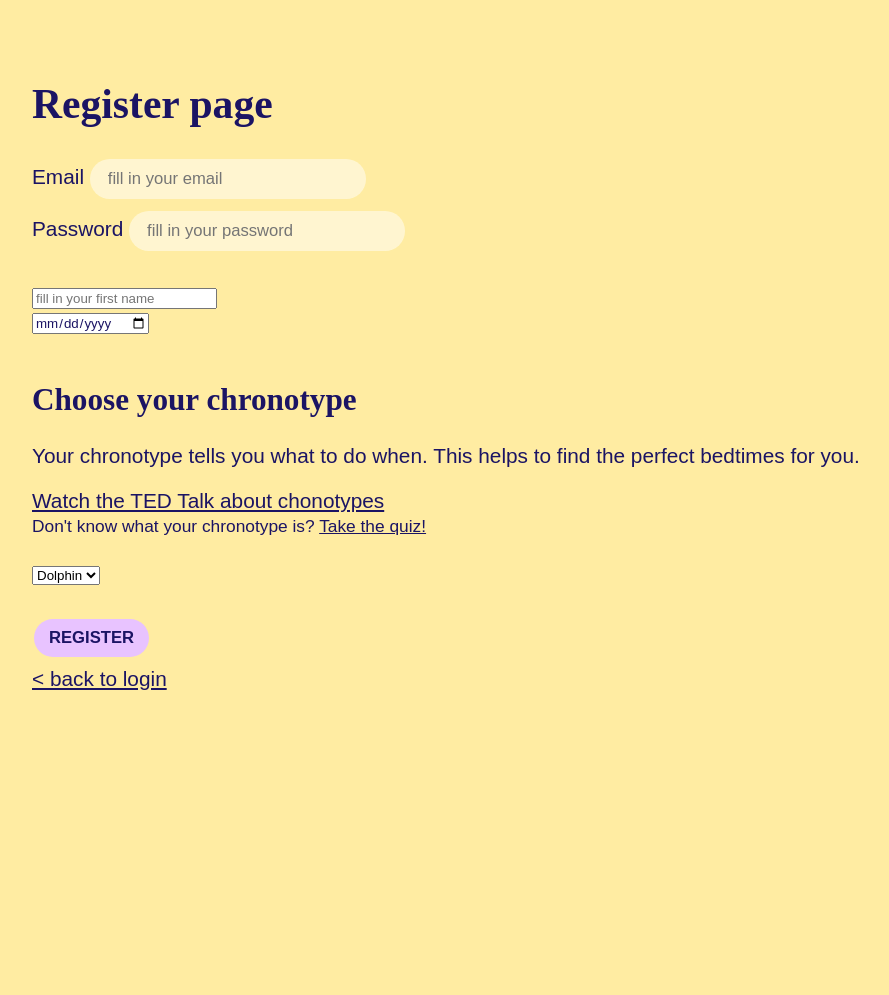
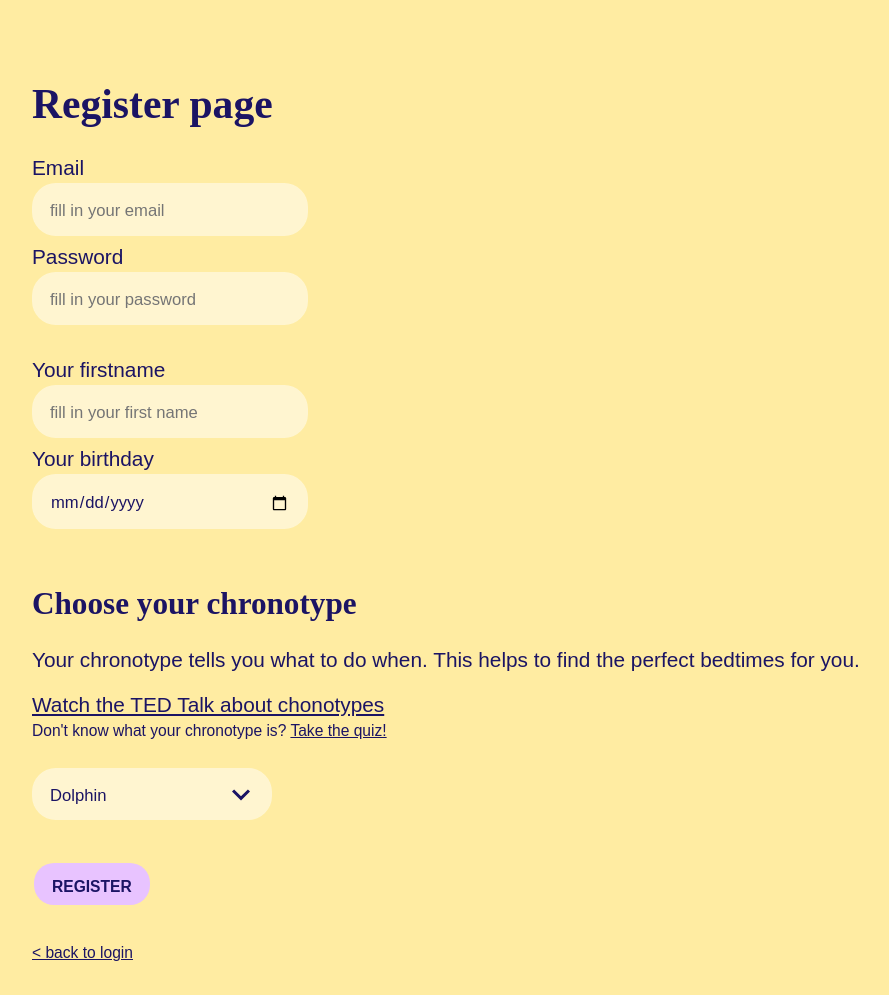
Before and after one commit to lsiewers/KM4, a PHP site: page /user_registerForm.php in a window 1280 px wide. Shown: the whole page, without its empty margins (0-889 px from the left). Before the commit the page ends 690 px from the top, so only its background shows below. Run offline with PHP 8.4, Linux system fonts and the light colour scheme; some web fonts are replaced.

Commit message:
Lil' style update

```diff
--- a/Circa/PHP/css/stylesheet.css
+++ b/Circa/PHP/css/stylesheet.css
@@ -24,32 +24,50 @@ input {
 
 input[type=email],
 input[type=password],
-input[type=text] {
+input[type=text],
+input[type=date],
+select {
+    font-family: inherit;
+    color: inherit;
     border: none;
     outline: none;
-    padding: 10px 18px;
+    padding: 18px 18px 15px;
     margin: 3px 0 9px;
     width: 240px;
     font-size: .8em;
     background-color: rgba(255,255,255,0.5);
     border-radius: 24px;
+    -webkit-appearance: none;
 }
 
+.select-arrow {
+    position: relative;
+    right: 30px;
+    transform: translateX(-100%) rotate(90deg);
+    pointer-events: none;
+    display: inline-block;
+    width: 18px;
+    top: 1px;
+    cursor: pointer;
+ }
+
+ .select-arrow svg { fill: #1b1464; }
+
 input[type=submit] {
-    font-size: .8em;
+    font-size: .75em;
     border: none;
-    padding: 9px 15px;
+    padding: 15px 18px 9px;
     background-color: #e8c3ff;
     border-radius: 20px;
     margin: 10px 2px;
     cursor: pointer;
-    font-weight: 900;
+    font-weight: 800;
     font-style: normal;
     text-transform: uppercase;
 }
 
 input[type=submit].delete {
-    padding: 6px 12px;
+    padding: 12px 15px 8px;
     font-size: .6em;
     color: #c96788;
     background-color: #ffca9d;
@@ -63,9 +81,13 @@ pre {
     font-size: 1.2em;
 }
 
+small {
+    font-size: .75em;
+}
+
 strong {
     font-family: objektiv-mk1, sans-serif;
-    font-weight: 900;
+    font-weight: 800;
     font-style: normal;
 }
 
@@ -100,3 +122,30 @@ li {
 
  .later { color: orange; }
  .earlier { color: turquoise; }
+
+ .strictnessValue {
+     display: inline-block;
+     width: 100%;
+     text-align: center;
+ }
+
+ input[type=range] {
+    -webkit-appearance: none; /* Hides the slider so that custom slider can be made */
+    width: 100%; /* Specific width is required for Firefox. */ /* Special styling for WebKit/Blink */
+ /* Special styling for WebKit/Blink */
+    background: linear-gradient(90deg, #c0c0f2, #b6e0ff);
+    border-radius: 10px;
+}
+
+
+ /* Special styling for WebKit/Blink */
+input[type=range]::-webkit-slider-thumb,
+input[type=range]::-moz-range-thumb,
+input[type=range]::-ms-thumb {
+    border: 0px solid #000000;
+    height: 20px;
+    width: 80px;
+    border-radius: 7px;
+    background: #65001c;
+    cursor: pointer;
+}
--- a/Circa/PHP/user_registerForm.php
+++ b/Circa/PHP/user_registerForm.php
@@ -18,11 +18,13 @@
 <h1>Register page</h1>
 
 <form action="user_register.php" method="get">
-    <label for="email">Email</label>
+    <label for="email">Email</label><br>
     <input type="email" name="email" autocomplete placeholder="fill in your email" require/><br>
-    <label for="Password">Password</label>
+    <label for="password">Password</label><br>
     <input type="password" name="password" placeholder="fill in your password" require/><br><br>
-    <input type="firstName" name="firstName" autocomplete placeholder="fill in your first name" require/><br>
+    <label for="firstname">Your firstname</label><br>
+    <input type="text" name="firstName" autocomplete placeholder="fill in your first name" require/><br>
+    <label for="birthday">Your birthday</label><br>
     <input type="date" name="birthdate" autocomplete placeholder="fill in your birthday" require/><br>
     <h2>Choose your chronotype</h2>
     <p>Your chronotype tells you what to do when. This helps to find the perfect bedtimes for you.</p>
@@ -35,11 +37,14 @@
         <option value="lion">Lion</option>
         <option value="wolf">Wolf</option>
     </select>
+    <div class="select-arrow">
+        <svg xmlns="http://www.w3.org/2000/svg" viewBox="0 0 306 306"><path d="M94.35 0l-35.7 35.7L175.95 153 58.65 270.3l35.7 35.7 153-153z"/></svg>
+    </div>
     <br>
     <br>
     <input type="submit" value="Register">
 </form>
-
-<a href="user_form.php">< back to login</a>
+<br>
+<small><a href="user_form.php">< back to login</a></small>
 </body>
 </html>
```
Also changed, not shown: Circa/PHP/devicePreferences_form.php (+6 -6 lines), Circa/PHP/icons/arrow.svg (added).
